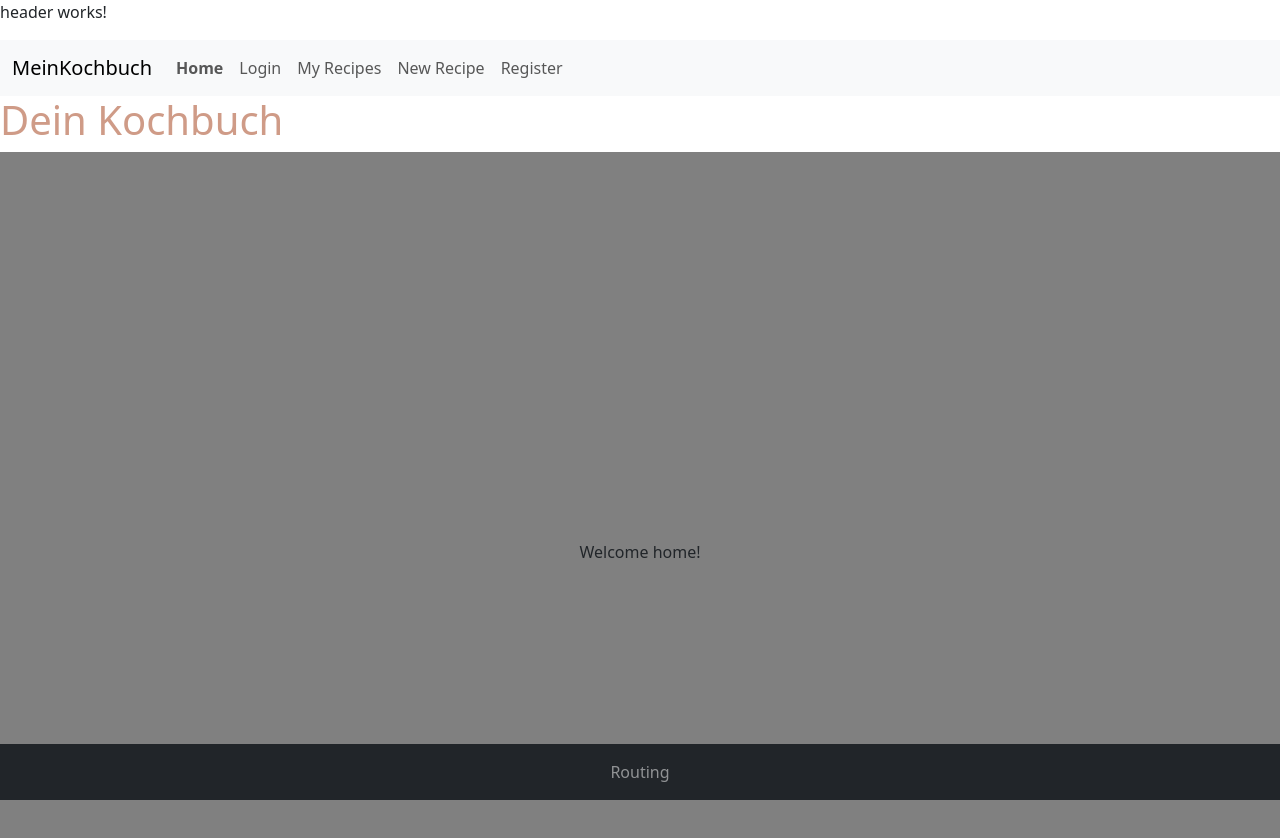
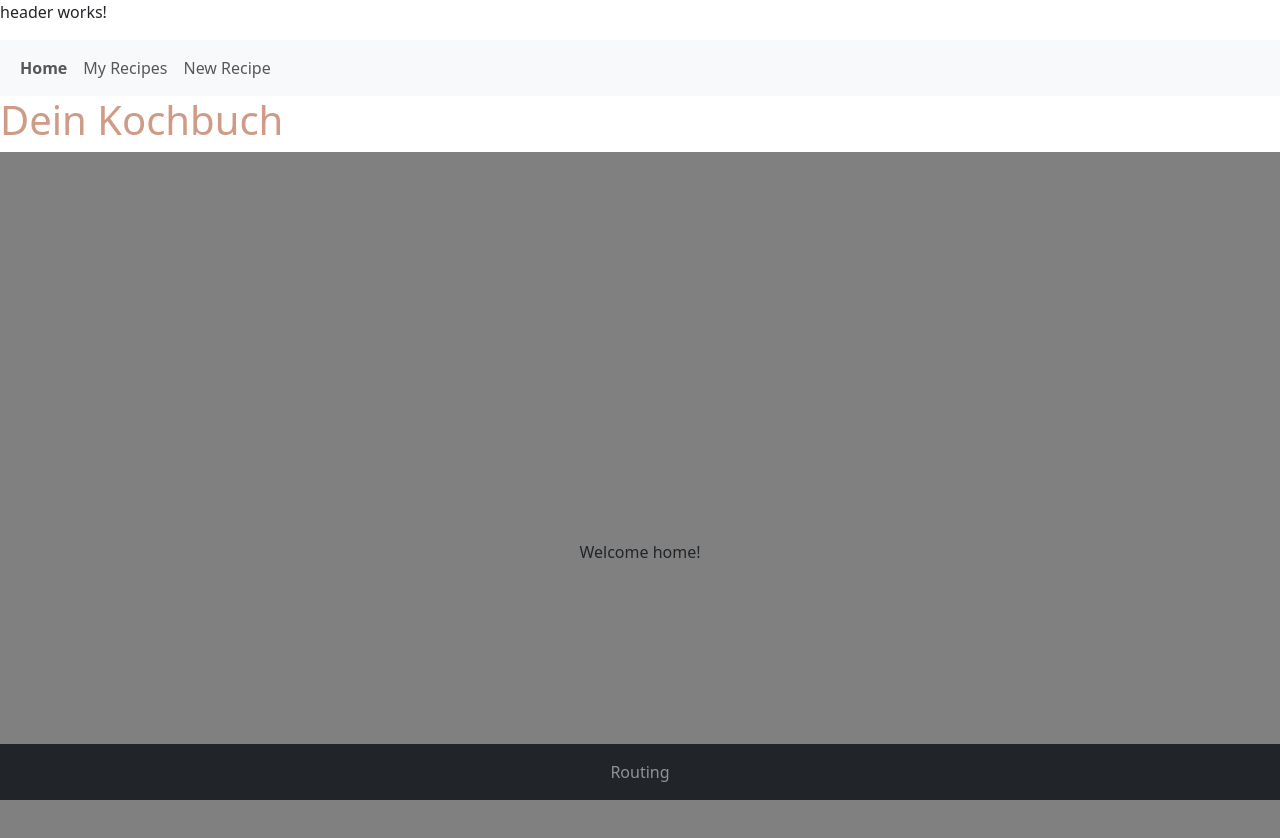
Before and after one commit to momoanoW/DeinKochbuch_Backup, an Angular app in the folder first/: page / in a window 1280 px wide. Shown: the top 838 px of the page. Built offline with nearby package versions, Linux system fonts and the light colour scheme.

Commit message:
Navigation und Route bearbeitet

```diff
--- a/first/src/app/app.routes.ts
+++ b/first/src/app/app.routes.ts
@@ -10,7 +10,7 @@ export const routes: Routes = [
   { path: "myrecipes", component: MyrecipesComponent},
   { path: "login", component: LoginComponent },
   { path: "", component: HomeComponent, pathMatch: 'full' },
-  { path: "newrecipes", component: NewrecipeComponent},
+  { path: "newrecipe", component: NewrecipeComponent},
   { path: "register", component: RegisterComponent},
   { path: "**", redirectTo: "home" },
 ];
--- a/first/src/app/nav/nav.component.html
+++ b/first/src/app/nav/nav.component.html
@@ -1,16 +1,13 @@
 <nav class="sticky-top navbar navbar-expand-lg navbar-light bg-light">
   <div class="container-fluid">
-    <a class="navbar-brand" routerLink="">MeinKochbuch</a>
     <button class="navbar-toggler" type="button" data-bs-toggle="collapse" data-bs-target="#navbarNavAltMarkup" aria-controls="navbarNavAltMarkup" aria-expanded="false" aria-label="Toggle navigation">
       <span class="navbar-toggler-icon"></span>
     </button>
     <div class="collapse navbar-collapse" id="navbarNavAltMarkup">
       <div class="navbar-nav">
         <a class="nav-link" routerLink="" routerLinkActive="myactive" >Home</a>
-        <a class="nav-link" routerLink="login" routerLinkActive="myactive">Login</a>
         <a class="nav-link" routerLink="myrecipes" routerLinkActive="myactive">My Recipes</a>
         <a class="nav-link" routerLink="newrecipe" routerLinkActive="myactive">New Recipe</a>
-        <a class="nav-link" routerLink="register" routerLinkActive="myactive">Register </a>
       </div>
     </div>
   </div>
```
